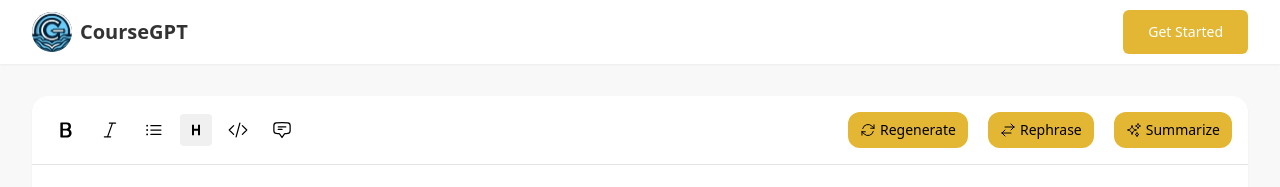
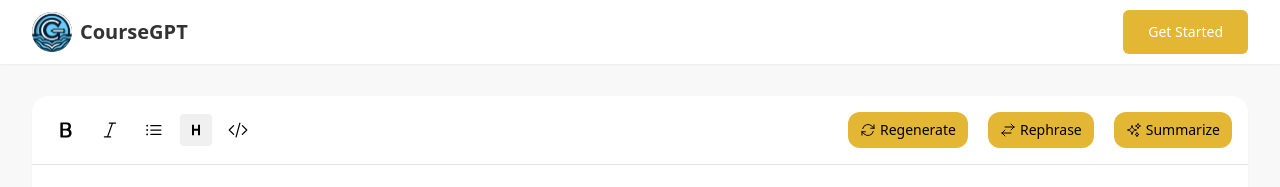
Before and after one commit to TartejBrothers/CourseGPT, a React (Vite) app in the folder frontend/: page /editor in a window 1280 px wide. Shown: the top 187 px of the page. Built offline with nearby package versions, Linux system fonts and the light colour scheme.

Commit message:
Updated: Editor

```diff
--- a/frontend/src/components/ContentEditor.tsx
+++ b/frontend/src/components/ContentEditor.tsx
@@ -82,16 +82,6 @@ const MenuBar = ({
       >
         <CodeBracketIcon className="h-5 w-5" />
       </motion.button>
-      <motion.button
-        whileHover={{ scale: 1.05 }}
-        whileTap={{ scale: 0.95 }}
-        onClick={() => editor.chain().focus().toggleBlockquote().run()}
-        className={`p-2 rounded ${
-          editor.isActive("blockquote") ? "bg-secondary-100" : ""
-        }`}
-      >
-        <ChatBubbleBottomCenterTextIcon className="h-5 w-5" />
-      </motion.button>
 
       <motion.div className="flex-1" />
 
@@ -145,6 +135,7 @@ export default function ContentEditor() {
       const { from, to } = editor.state.selection;
       const text = editor.state.doc.textBetween(from, to, " ");
       setSelectedText(text.trim());
+      console.log("Selected text:", text.trim());
     },
   });
 
```
